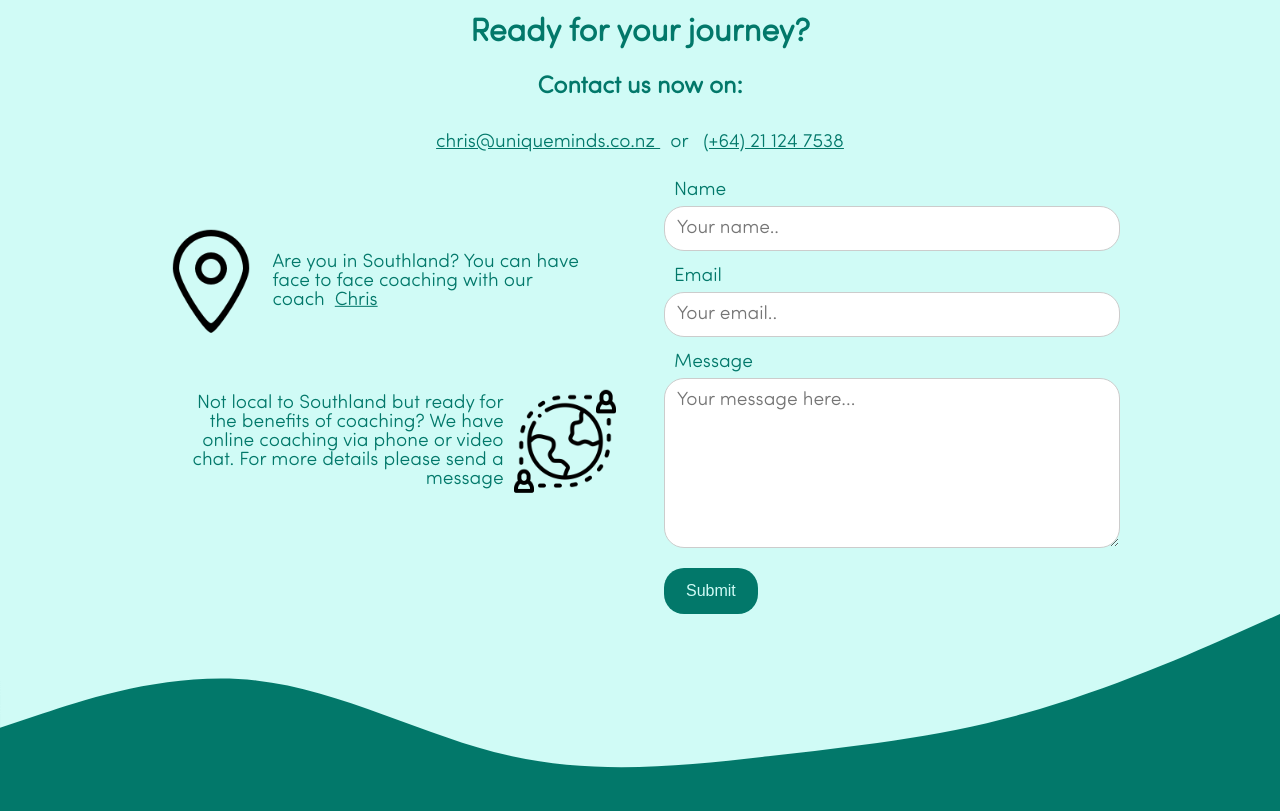
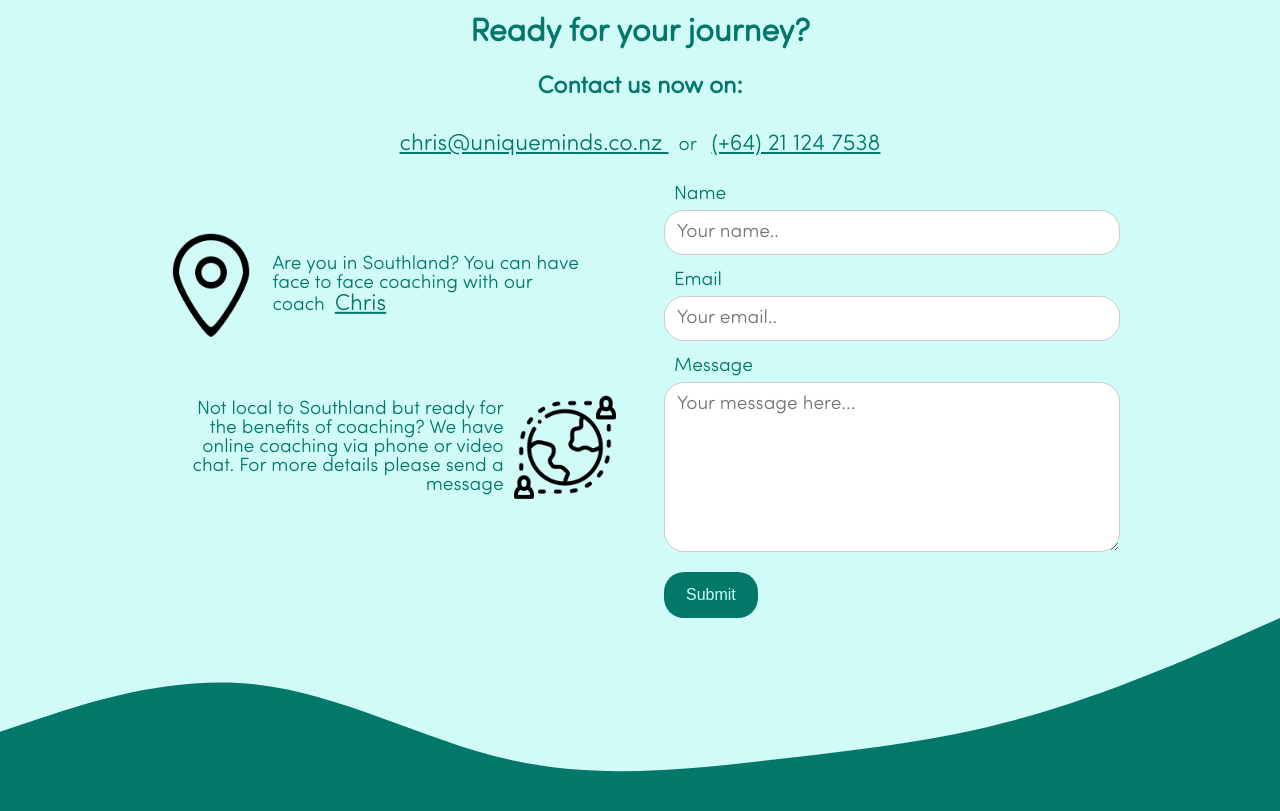
Before and after one commit to ryan-creator/Uniqueminds, a plain HTML site: page index.html in a window 1280 px wide. Shown: the part 6280-7091 px from the top of the page. Drawn offline with Linux system fonts and the light colour scheme; a small style sheet from the web is missing.

Commit message:
Change anchor tags size

```diff
--- a/css/main.css
+++ b/css/main.css
@@ -7,7 +7,7 @@
     --h2: 400%;
     --h3: 300%;
     --p-main: 150%;
-    --p-secondary: 50%;
+    --p-secondary: 100%;
     --p-third: 50%;
     --a: 150%;
 }
@@ -49,7 +49,7 @@ p, a {
 }
 
 .contact a {
-    font-size: var(--p-third);
+    font-size: var(--p-secondary);
 }
 
 .contact h3 {
@@ -139,6 +139,7 @@ label, input, textarea {
     display: inline-block;
     padding: 4%;
     vertical-align: top;
+    transition: all 2s ease ;
 }
 
 .size-small {
--- a/index.html
+++ b/index.html
@@ -21,7 +21,7 @@
     <link rel="icon" type="image/png" sizes="512x512" href="favicon_io/android-chrome-512x512.png">
     <link rel="manifest" href="favicon_io/site.webmanifest">
     <script type="text/javascript"src="https://cdn.jsdelivr.net/npm/emailjs-com@2/dist/email.min.js"></script>
-
+    <script type="text/javascript"src="scripts/animation.js"></script>
     <script type="text/javascript">
       (function() {
         emailjs.init("user_smQvUYQ2h3IdlYeIcvw0X");
--- a/scripts/menu.js
+++ b/scripts/menu.js
@@ -1,5 +1,3 @@
-//Let's Create the JavaScript Part.
-
 const overlay = document.getElementById('overlay');
 const openMenu = document.getElementById('open-menu');
 const closeMenu = document.getElementById('close-menu');
```
Also changed, not shown: scripts/animation.js (added).
